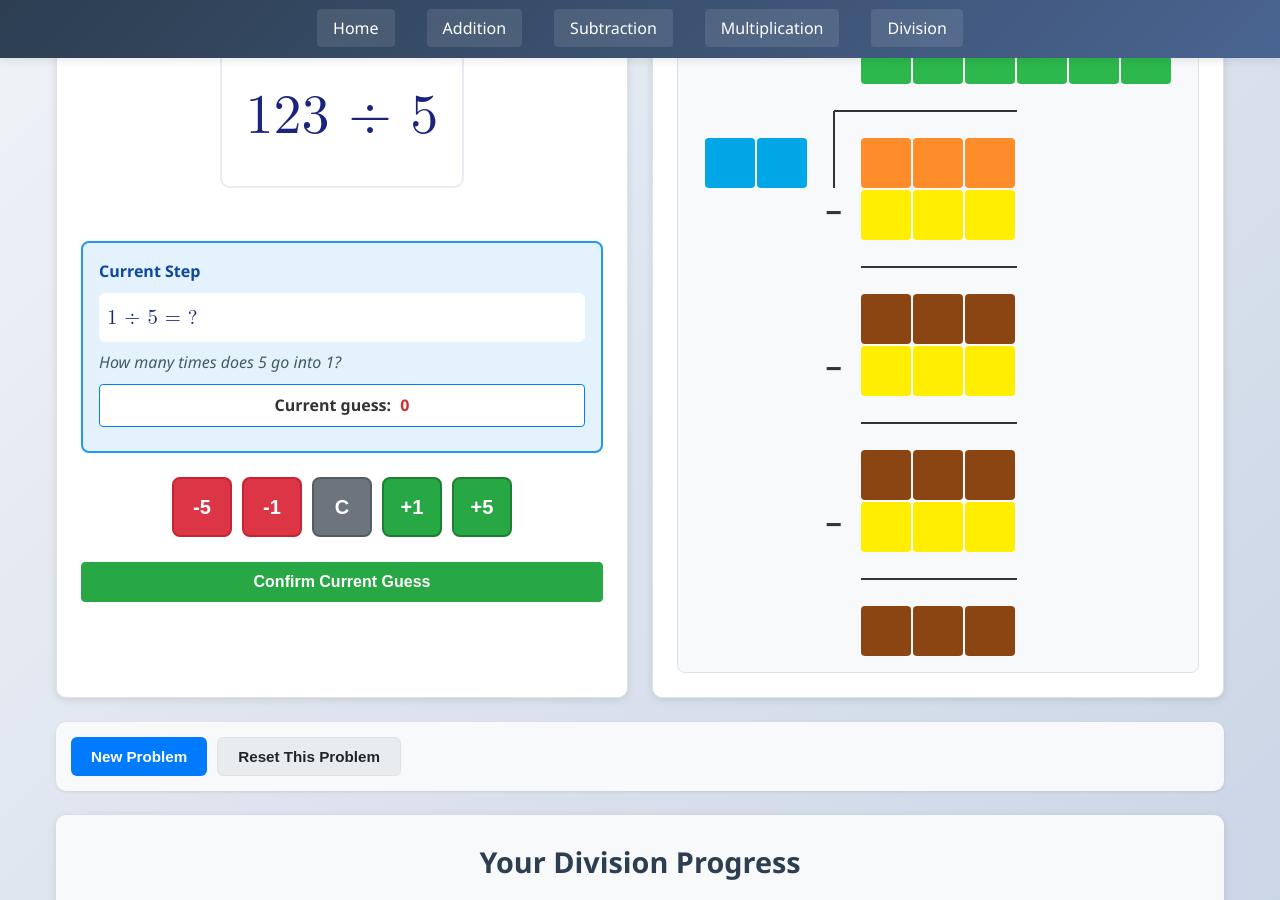
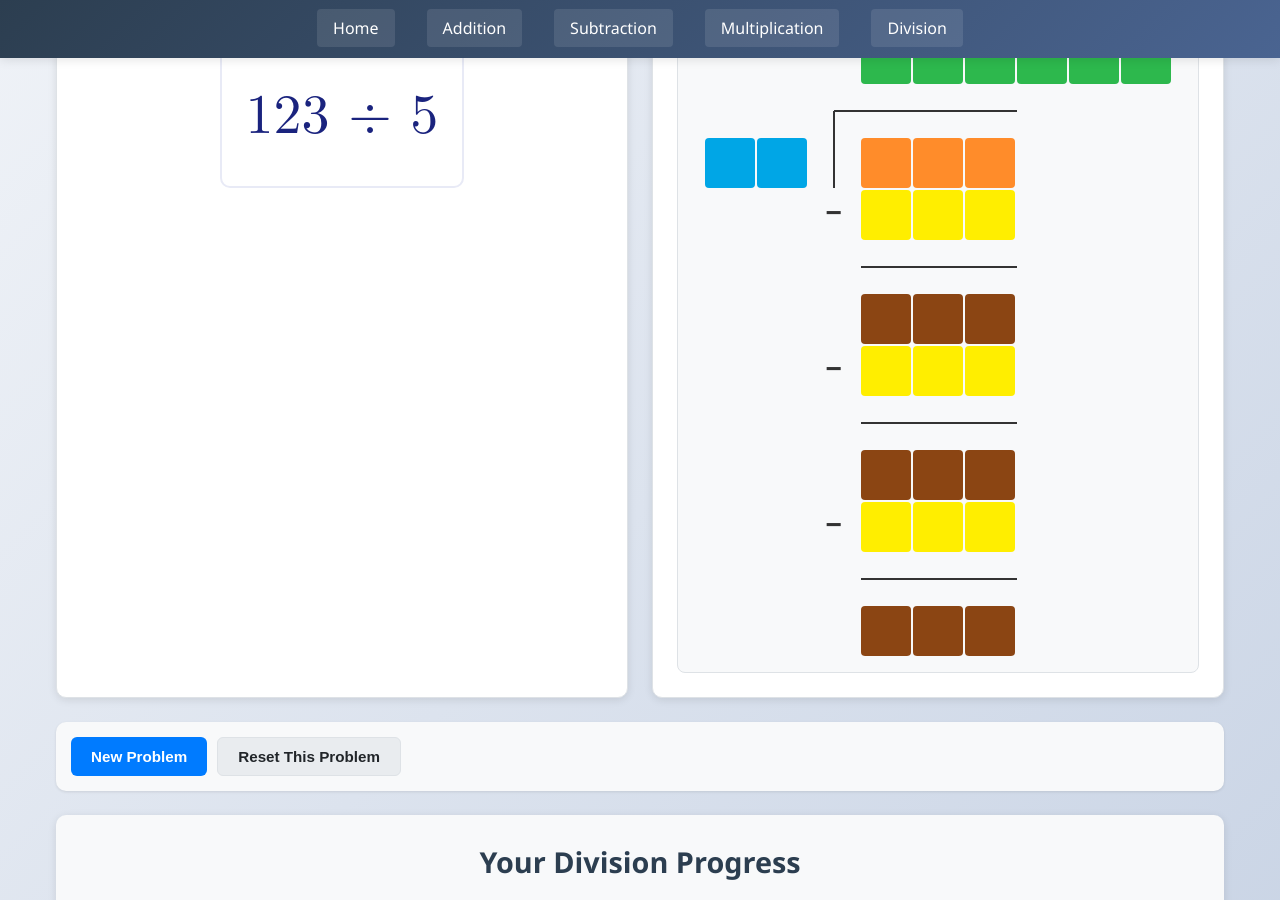
Before and after one commit to ZBZFirst/Math, a Jekyll site: the page built from division.md, in a window 1280 px wide and 900 px high, scrolled down 362 px. Built offline with Jekyll 4.4.1, drawn with Linux system fonts in a browser that asks for light colours.

Commit message:
Update division.html

```diff
--- a/_layouts/division.html
+++ b/_layouts/division.html
@@ -30,14 +30,14 @@
                         <div class="equation-display">
                             <div class="large-equation" id="mainEquation">123 ÷ 5</div>
                         </div>
-                        <div class="current-step-container">
+                        <div class="current-step-container hidden">
                             <div class="current-step-title">Current Step</div>
                             <div class="current-step-equation" id="currentStepEquation">1 ÷ 5 = ?</div>
                             <div class="current-instruction" id="currentInstruction">How many times does 5 go into 1?</div>
                             <div class="number-display">Current guess: <span id="currentGuessDisplay">0</span></div>
                         </div>
                     </div>
-                    <div class="work-feedback" id="workFeedback">
+                    <div class="work-feedback hidden" id="workFeedback">
                         <div class="control-grid">
                             <button class="grid-btn decrement five">-5</button>
                             <button class="grid-btn decrement one">-1</button>
```
